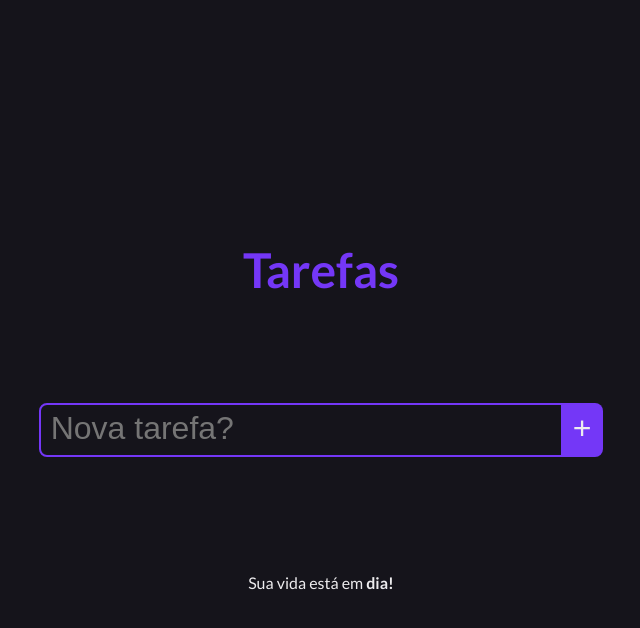
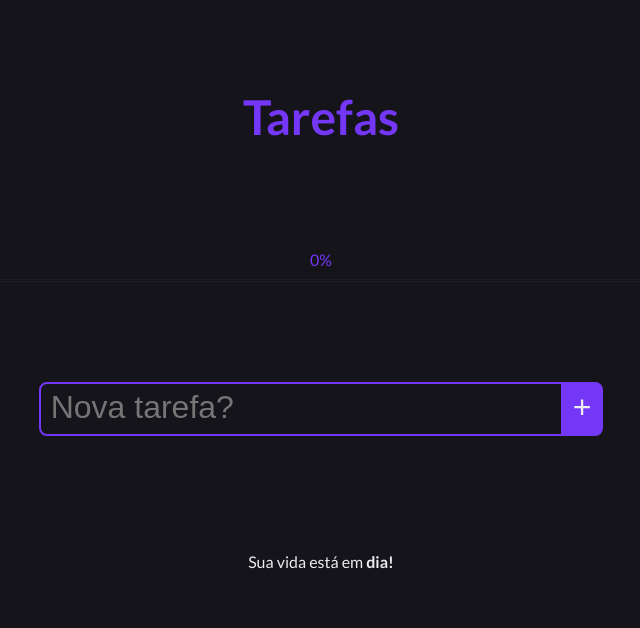
Before and after one commit to JFmaia/todoListVue, a Vue app: page / in a window 1280 px wide. Shown: the top 628 px of the page, without its empty margins (319-959 px from the left). Built offline with nearby package versions, Linux system fonts and the light colour scheme.

Commit message:
Adicionando componente novo e passando valor de progresso
Ajustando o layout pra ficar ajustavel ao tamanho da lista de tarefas.

```diff
--- a/src/App.vue
+++ b/src/App.vue
@@ -1,6 +1,8 @@
 <template>
-	<div id="app">
+	<div class="container-todo">
+		<div id="app" class="container">
 			<h1>Tarefas</h1>
+			<TaskProgress :progress="progress"/>
 			<!-- Por padrão ao emitir um evento para o pai o valor já passa para a função -->
 			<NewTask @taskAdded="addTask">
 
@@ -11,17 +13,27 @@
 				@taskStateChanged="toogleTaksState"
 			/>
 		</div>
+	</div>
+
 </template>
 
 <script>
 import TaskGrid from "./components/TaskGrid.vue"
 import NewTask from "./components/NewTask.vue";
+import TaskProgress from "./components/TaskProgress.vue";
 
 export default {
-	components:{TaskGrid, NewTask},
+	components:{TaskGrid, NewTask, TaskProgress},
 	data(){
 		return{
 			tasks:[]
+		}
+	},
+	computed:{
+		progress(){
+			const total = this.tasks.length
+			const done = this.tasks.filter(t=> !t.pending).length
+			return Math.round(done/total*100) || 0
 		}
 	},
 	methods:{
@@ -48,10 +60,20 @@ export default {
 
 <style>
 	/* EDECEE color de textos normais */
-	body {
+	html,body{
+		height: 100%;
 		font-family: 'Lato', sans-serif;
 		background: #15141B;
 		color: #7437f7;
+	}
+
+	.container-todo{
+		padding: 48px 78px;
+	}
+
+	.container{
+		max-width: 1444px;
+		margin: 0 auto;
 	}
 
 	#app {
@@ -60,7 +82,7 @@ export default {
 		flex-direction: column;
 		justify-content: center;
 		align-items: center;
-		height: 100vh;
+		min-height: 100%;
 		gap: 100px;
 	}
 
```
Lines whose indentation alone changed are shown as unchanged.
